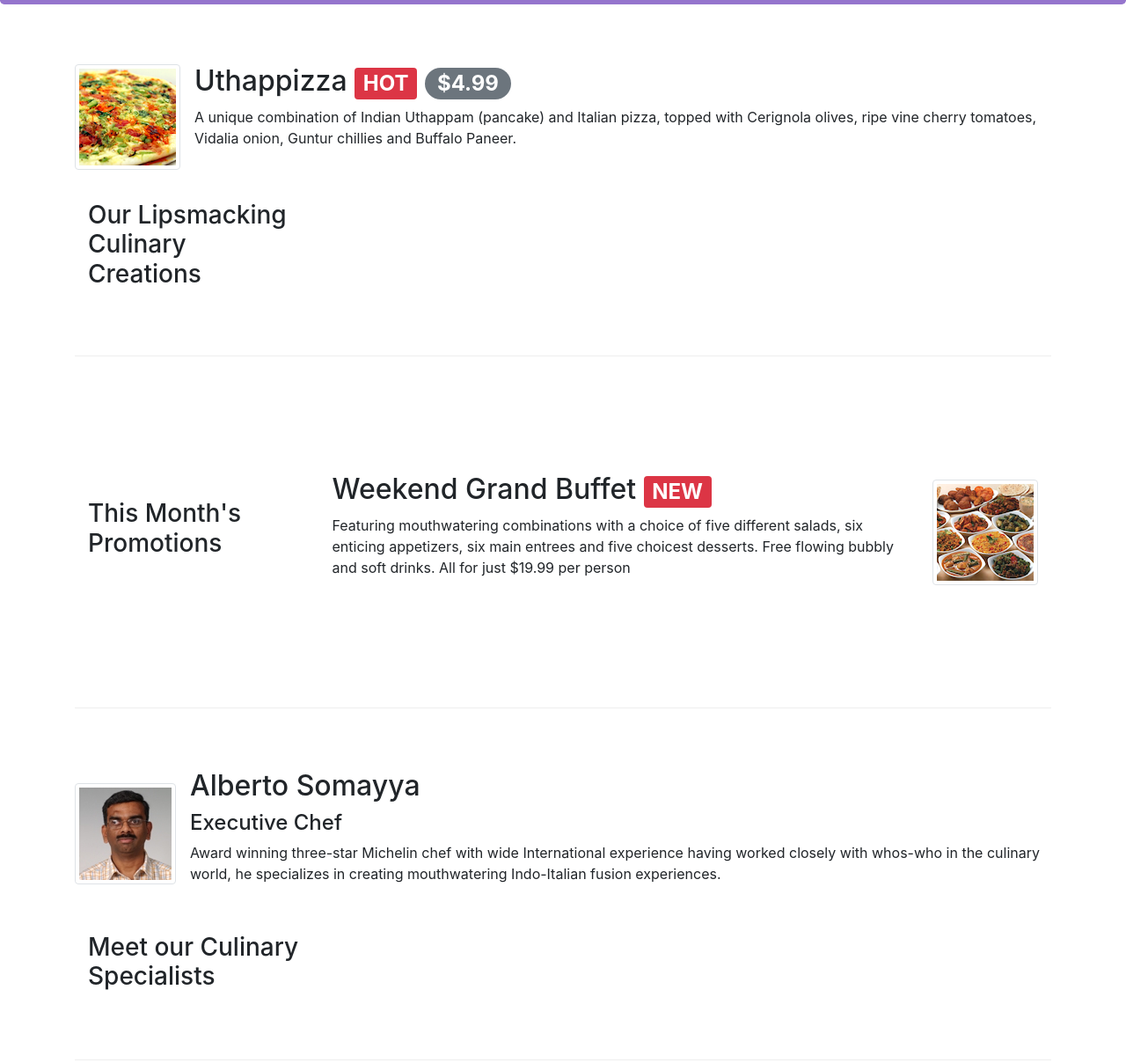
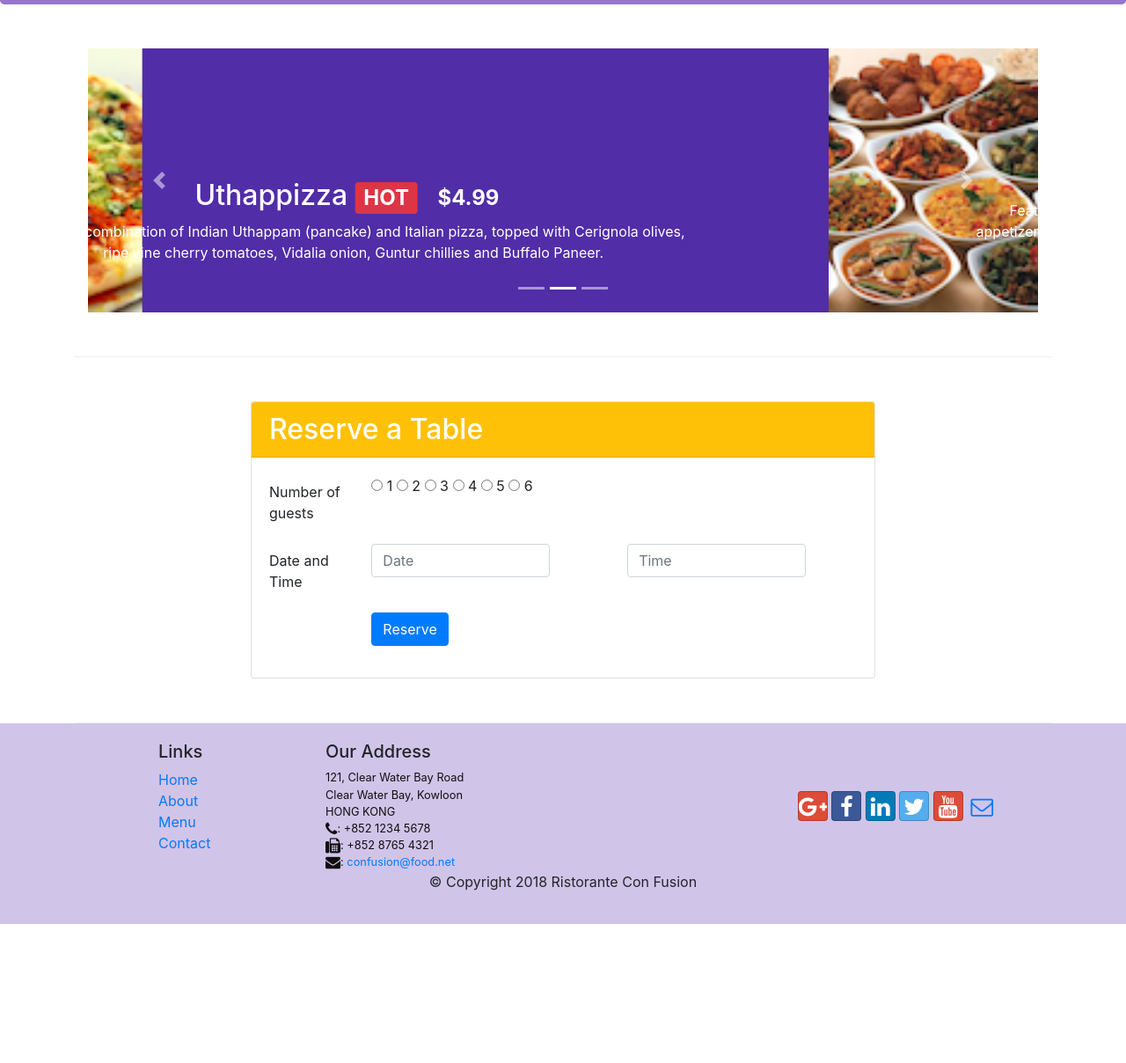
Before and after one commit to Yoshani/Front-End-Web-UI-Frameworks-and-Tools-Bootstrap-4, a website: page index.html in a window 1280 px wide. Shown: the part 329-1537 px from the top of the page at 88% size. After the commit the page ends 1379 px from the top, so only its background shows below. Drawn offline with nearby package versions, Linux system fonts and the light colour scheme.

Commit message:
carousel

```diff
--- a/aboutus.html
+++ b/aboutus.html
@@ -104,7 +104,6 @@
                 <h2>Corporate Leadership</h2>
                 <div id="accordion">
                     <div class="card">
-                        <div role="tabpanel" class="tab-pane fade show active" id="peter">
                         <div class="card-header" role="tab" id="peterhead">
                             <h3 class="mb-0">
                                 <a data-toggle="collapse" data-target="#peter">
@@ -115,7 +114,6 @@
                         <div class="collapse show" id="peter" data-parent="#accordion">
                             <div class="card-body">
                                 <p class="d-none d-sm-block">Our CEO, Peter, credits his hardworking East Asian immigrant parents who undertook the arduous journey to the shores of America with the intention of giving their children the best future. His mother's wizardy in the kitchen whipping up the tastiest dishes with whatever is available inexpensively at the supermarket, was his first inspiration to create the fusion cuisines for which <em>The Frying Pan</em> became well known. He brings his zeal for fusion cuisines to this restaurant, pioneering cross-cultural culinary connections.</p>
-                                </div>
                             </div>
                         </div>
                     </div>
@@ -259,8 +257,8 @@
         </div>
     </footer>
          <!-- jQuery first, then Popper.js, then Bootstrap JS. -->
-         <script src="node_modules/jquery/dist/jquery.slim.min.js"></script>
-         <script src="node_modules/popper.js/dist/umd/popper.min.js"></script>
+    <script src="https://code.jquery.com/jquery-3.2.1.slim.min.js" integrity="sha384-KJ3o2DKtIkvYIK3UENzmM7KCkRr/rE9/Qpg6aAZGJwFDMVNA/GpGFF93hXpG5KkN" crossorigin="anonymous"></script>
+    <script src="https://cdnjs.cloudflare.com/ajax/libs/popper.js/1.12.9/umd/popper.min.js" integrity="sha384-ApNbgh9B+Y1QKtv3Rn7W3mgPxhU9K/ScQsAP7hUibX39j7fakFPskvXusvfa0b4Q" crossorigin="anonymous"></script>
     <script src="node_modules/bootstrap/dist/js/bootstrap.min.js"></script>
 </body>
 
--- a/css/styles.css
+++ b/css/styles.css
@@ -44,3 +44,18 @@ address{
     border-bottom: 1px solid #ddd;
     padding: 10px;
 }
+
+.carousel {
+    background:#512DA8;
+}
+
+.carousel-item {
+  height: 300px;
+}
+
+.carousel-item img {
+    position: absolute;
+    top: 0;
+    left: 0;
+    min-height: 300px;
+}
--- a/index.html
+++ b/index.html
@@ -98,53 +98,58 @@
     </header>
 
     <div class="container">
-        <div class="row row-content align-items-center">
-            <div class="col-12 col-sm-4 order-sm-last col-md-3">
-                <h3>Our Lipsmacking Culinary Creations</h3>
-            </div>
-            <div class="media">
-                <img class="d-flex mr-3 img-thumbnail align-self-center" src="img/uthappizza.png" alt="Uthappizza">
-                <div class="media-body">
-                    <h2 class="mt-0">Uthappizza <span class="badge badge-danger">HOT</span> <span class="badge badge-pill badge-secondary">$4.99</span></h2>
+
+        <div class="row row-content">
+            <div class="col">
+                <div id="mycarousel" class="carousel slide" data-ride="carousel">
+                    <div class="carousel-inner" role="listbox">
+                        <div class="carousel-item active">
+                            <img class="d-block img-fluid" src="img/uthappizza.png" alt="Uthappizza">
+                            <div class="carousel-caption d-none d-md-block">
+                                <h2>Uthappizza <span class="badge badge-danger">HOT</span> <span class="badge badge-pill badge-default">$4.99</span></h2>
                                 <p class="d-none d-sm-block">A unique combination of Indian Uthappam (pancake) and
                                     Italian pizza, topped with Cerignola olives, ripe vine
                                     cherry tomatoes, Vidalia onion, Guntur chillies and
                                     Buffalo Paneer.</p>
                             </div>
                         </div>
-        </div>
 
-
-        <div class="row row-content align-items-center">
-            <div class="col-12 col-sm-4 col-md-3">
-                <h3>This Month's Promotions</h3>
-            </div>
-            <div class="col col-sm col-md">
-                <div class="media">
-                    <div class="media-body">
+                        <div class="carousel-item">
+                            <img class="d-block img-fluid" src="img/buffet.png" alt="Buffet">
+                            <div class="carousel-caption d-none d-md-block">
                                 <h2>Weekend Grand Buffet <span class="badge badge-danger">NEW</span></h2>
-                    <p class="d-none d-sm-block">Featuring mouthwatering combinations with a choice of five different salads, six enticing appetizers, six main entrees and five choicest desserts. Free flowing bubbly and soft drinks. All for just $19.99 per person </p>
-                    </div>
-                    <img class="d-flex ml-3 img-thumbnail align-self-center" src="img/buffet.png" alt="Buffet">
+                                <p class="d-none d-sm-block">Featuring mouthwatering combinations with a choice of
+                                     five different salads, six enticing appetizers, six main entrees and five
+                                      choicest desserts. Free flowing bubbly and soft drinks.
+                                      All for just $19.99 per person
+                                </p>
                             </div>
                         </div>
-        </div>
-
-        <div class="row row-content align-items-center">
-            <div class="col-12 col-sm-4 order-sm-last col-md-3">
-                <h3>Meet our Culinary Specialists</h3>
-            </div>
-            <div class="media">
-                <img class="d-flex mr-3 img-thumbnail align-self-center"
-                        src="img/alberto.png" alt="Alberto Somayya">
-                <div class="media-body">
-                    <h2 class="mt-0">Alberto Somayya</h2>
+                        <div class="carousel-item">
+                            <img class="d-block img-fluid" src="img/alberto.png" alt="Alberto Somayya">
+                            <div class="carousel-caption d-none d-md-block">
+                                <h2>Alberto Somayya</h2>
                                 <h4>Executive Chef</h4>
                                 <p class="d-none d-sm-block">Award winning three-star Michelin chef with wide
                                     International experience having worked closely with
                                     whos-who in the culinary world, he specializes in
                                     creating mouthwatering Indo-Italian fusion experiences.
                                 </p>
+                            </div>
+                        </div>
+                    </div>
+                    <ol class="carousel-indicators">
+                        <li data-target="#mycarousel" data-slide-to="0" class="active"></li>
+                        <li data-target="#mycarousel" data-slide-to="1"></li>
+                        <li data-target="#mycarousel" data-slide-to="2"></li>
+                    </ol>
+
+                    <a class="carousel-control-prev" href="#mycarousel" role="button" data-slide="prev">
+                        <span class="carousel-control-prev-icon"></span>
+                    </a>
+                    <a class="carousel-control-next" href="#mycarousel" role="button" data-slide="next">
+                        <span class="carousel-control-next-icon"></span>
+                    </a>
                 </div>
              </div>
         </div>
@@ -234,8 +239,8 @@
     </footer>
 
     <!-- jQuery first, then Popper.js, then Bootstrap JS. -->
-    <script src="node_modules/jquery/dist/jquery.slim.min.js"></script>
-    <script src="node_modules/popper.js/dist/umd/popper.min.js"></script>
+    <script src="https://code.jquery.com/jquery-3.2.1.slim.min.js" integrity="sha384-KJ3o2DKtIkvYIK3UENzmM7KCkRr/rE9/Qpg6aAZGJwFDMVNA/GpGFF93hXpG5KkN" crossorigin="anonymous"></script>
+    <script src="https://cdnjs.cloudflare.com/ajax/libs/popper.js/1.12.9/umd/popper.min.js" integrity="sha384-ApNbgh9B+Y1QKtv3Rn7W3mgPxhU9K/ScQsAP7hUibX39j7fakFPskvXusvfa0b4Q" crossorigin="anonymous"></script>
     <script src="node_modules/bootstrap/dist/js/bootstrap.min.js"></script>
     <script>
         $(document).ready(function(){
```
Also changed, not shown: contactus.html (+2 -2 lines). Lines whose indentation alone changed are shown as unchanged.
